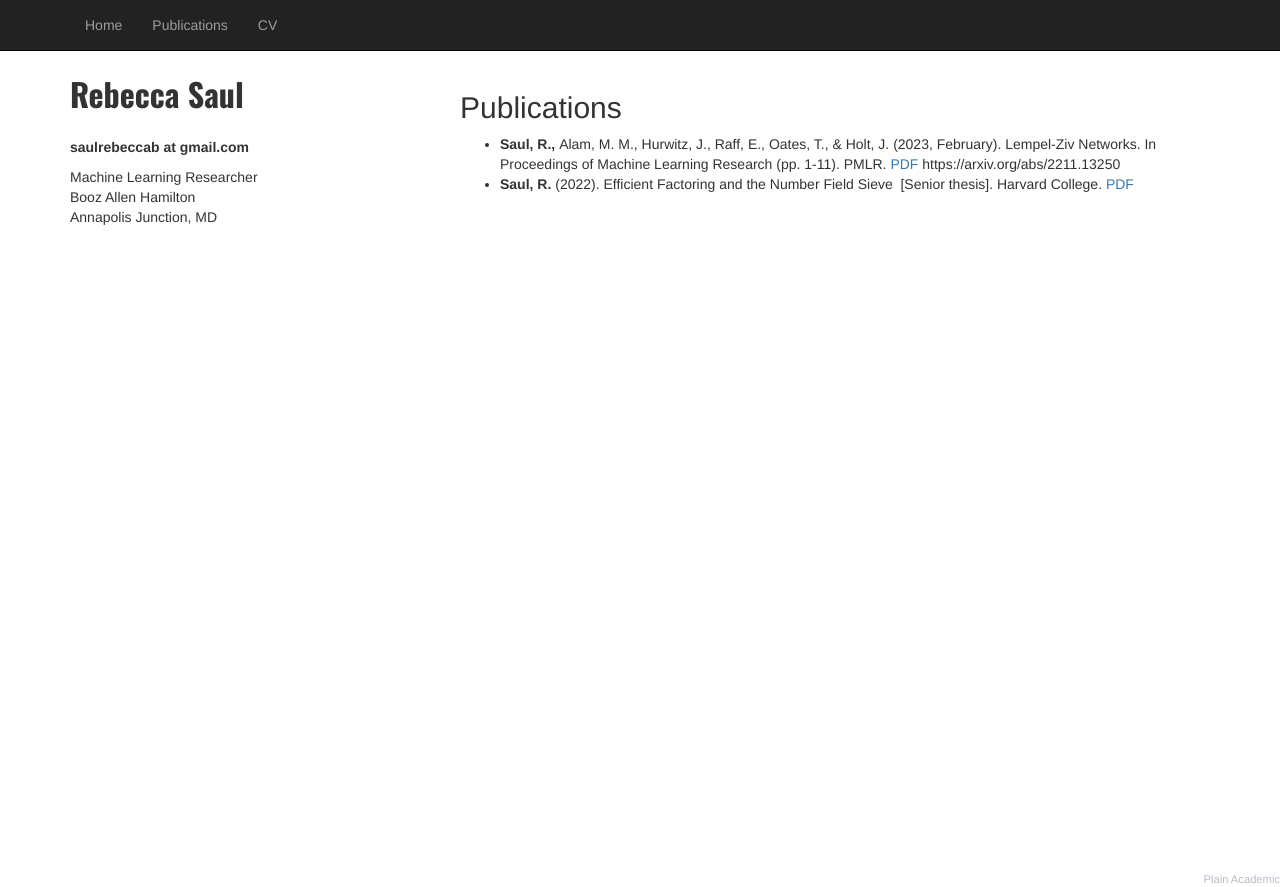
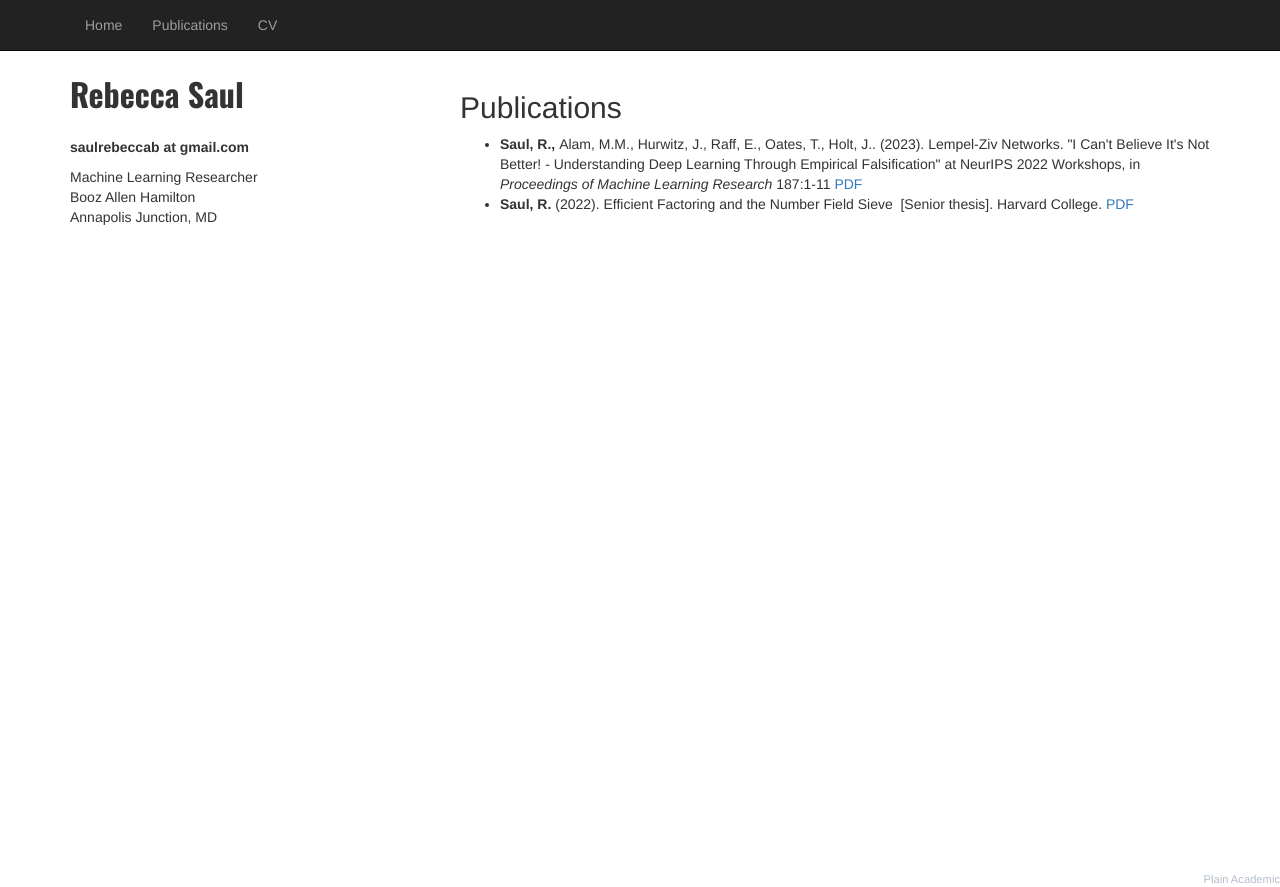
Before and after one commit to rbsaul/rbsaul.github.io, a plain HTML site: page publications.html in a window 1280 px wide. Drawn offline with nearby package versions, Linux system fonts and the light colour scheme.

Commit message:
update publications formatting

```diff
--- a/publications.html
+++ b/publications.html
@@ -73,10 +73,11 @@
                 <!-- <strong>Peer-reviewed</strong><br/> -->
                 <ul>
                 <li>
-                <strong> Saul, R., </strong> Alam, M. M., Hurwitz, J., Raff, E., Oates, T., & Holt, J.
-                (2023, February). Lempel-Ziv Networks. In Proceedings of Machine Learning Research (pp. 1-11). PMLR.
+                <strong> Saul, R., </strong> Alam, M.M., Hurwitz, J., Raff, E., Oates, T., Holt, J.. (2023).
+                Lempel-Ziv Networks. "I Can't Believe It's Not Better! - Understanding Deep
+                Learning Through Empirical Falsification" at NeurIPS 2022 Workshops, in
+                <i>Proceedings of Machine Learning Research</i> 187:1-11
                 <a class="paper" href="https://proceedings.mlr.press/v187/saul23a/saul23a.pdf">PDF</a>
-                https://arxiv.org/abs/2211.13250
                 </li>
 
                 <li>
```
